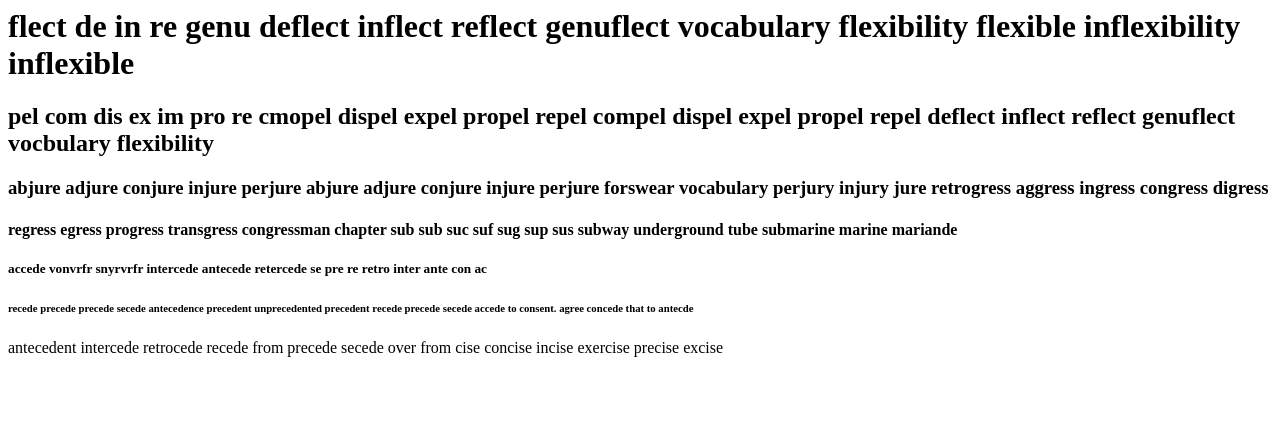
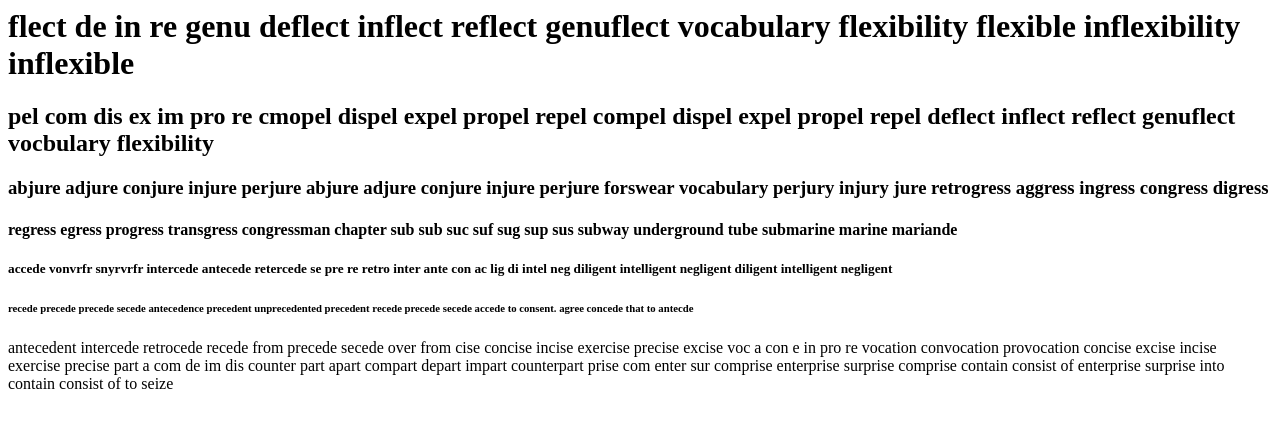
Before and after one commit to pann710/20210811, a plain HTML site: page index.html in a window 1280 px wide. Drawn offline with Linux system fonts and the light colour scheme.

Commit message:
Update index.html

```diff
--- a/index.html
+++ b/index.html
@@ -7,11 +7,11 @@
     <h2>pel com dis ex im pro re cmopel dispel expel propel repel compel dispel expel propel repel deflect inflect reflect genuflect  vocbulary flexibility</h2>
     <h3>abjure adjure conjure injure perjure abjure adjure conjure injure perjure  forswear vocabulary perjury injury jure retrogress aggress ingress congress digress </h3>
     <h4> regress egress progress transgress congressman chapter sub sub suc suf sug sup sus subway underground tube  submarine marine mariande</h4>
-    <h5>accede vonvrfr snyrvrfr intercede antecede retercede se pre re  retro inter ante con ac </h5>
+    <h5>accede vonvrfr snyrvrfr intercede antecede retercede se pre re  retro inter ante con ac lig di intel neg diligent intelligent negligent  diligent intelligent negligent  </h5>
     <h6>recede precede precede secede antecedence  precedent unprecedented precedent  recede  precede secede  accede  to consent. agree concede  that to antecde</h6>
     <h7> antecedent intercede retrocede  recede from  precede secede  over from cise concise  incise  exercise precise  excise </h7>
-    <h8></h8>
-    <h9></h9>
+    <h8>voc a  con e in pro re vocation convocation provocation  concise excise incise exercise precise  part  a com de im dis counter part apart compart depart impart counterpart </h8>
+    <h9>prise com enter sur comprise enterprise surprise comprise contain consist of enterprise  surprise into contain consist of  to seize </h9>
 
   </body>
 </html>
```
